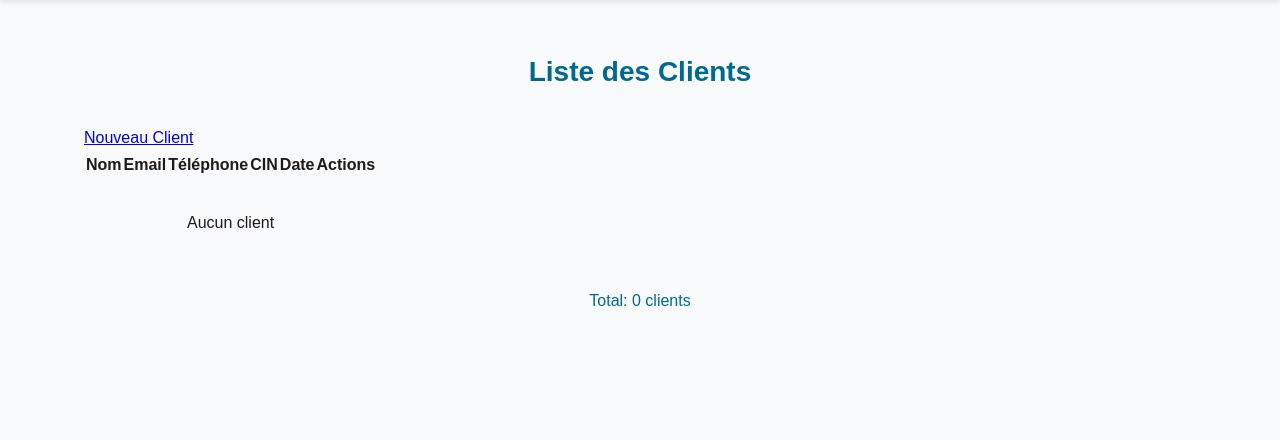
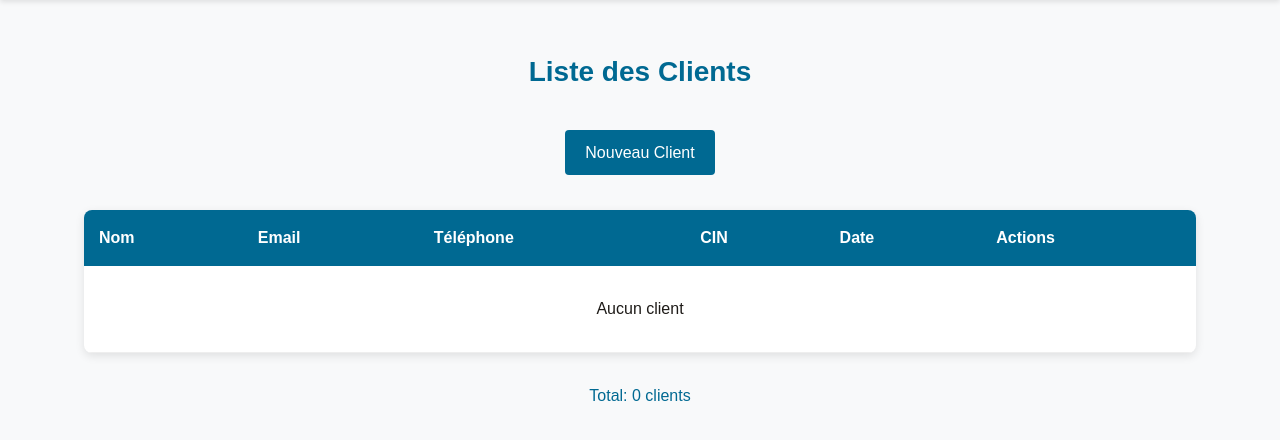
Before and after one commit to ahmadboudallaa-cloud/Bankly_V2, a PHP site: page /clients/list_clients.php in a window 1280 px wide. Shown: the part 70-510 px from the top of the page. Run offline with PHP 8.4, Linux system fonts and the light colour scheme; a user stored in the database is signed in; data that the repository does not hold is empty.

Commit message:
j'ai creer et finir button et table

```diff
--- a/css/style.css
+++ b/css/style.css
@@ -150,3 +150,72 @@ body {
 }
 
 /* ===== BOUTONS ===== */
+.btn {
+    display: inline-block;
+    background-color: var(--primary);
+    color: white;
+    padding: 10px 20px;
+    text-decoration: none;
+    border-radius: 4px;
+    border: none;
+    cursor: pointer;
+    margin: 5px;
+    transition: background-color 0.3s;
+}
+
+.btn:hover {
+    background-color: #005377;
+}
+
+.btn-danger {
+    background-color: var(--danger);
+}
+
+.btn-danger:hover {
+    background-color: #c0392b;
+}
+
+.btn-small {
+    padding: 6px 12px;
+    font-size: 13px;
+}
+
+.center-buttons {
+    text-align: center;
+    margin: 30px 0;
+}
+
+/* ===== TABLEAUX ===== */
+.table-container {
+    background-color: var(--white);
+    border-radius: 8px;
+    overflow: hidden;
+    margin: 30px 0;
+    box-shadow: 0 3px 10px rgba(0,0,0,0.1);
+}
+
+table {
+    width: 100%;
+    border-collapse: collapse;
+}
+
+table thead {
+    background-color: var(--primary);
+    color: white;
+}
+
+table th {
+    padding: 15px;
+    text-align: left;
+}
+
+table td {
+    padding: 12px 15px;
+    border-bottom: 1px solid #eee;
+}
+
+table tr:hover {
+    background-color: #f9f9f9;
+}
+
+/* Badges */
```
